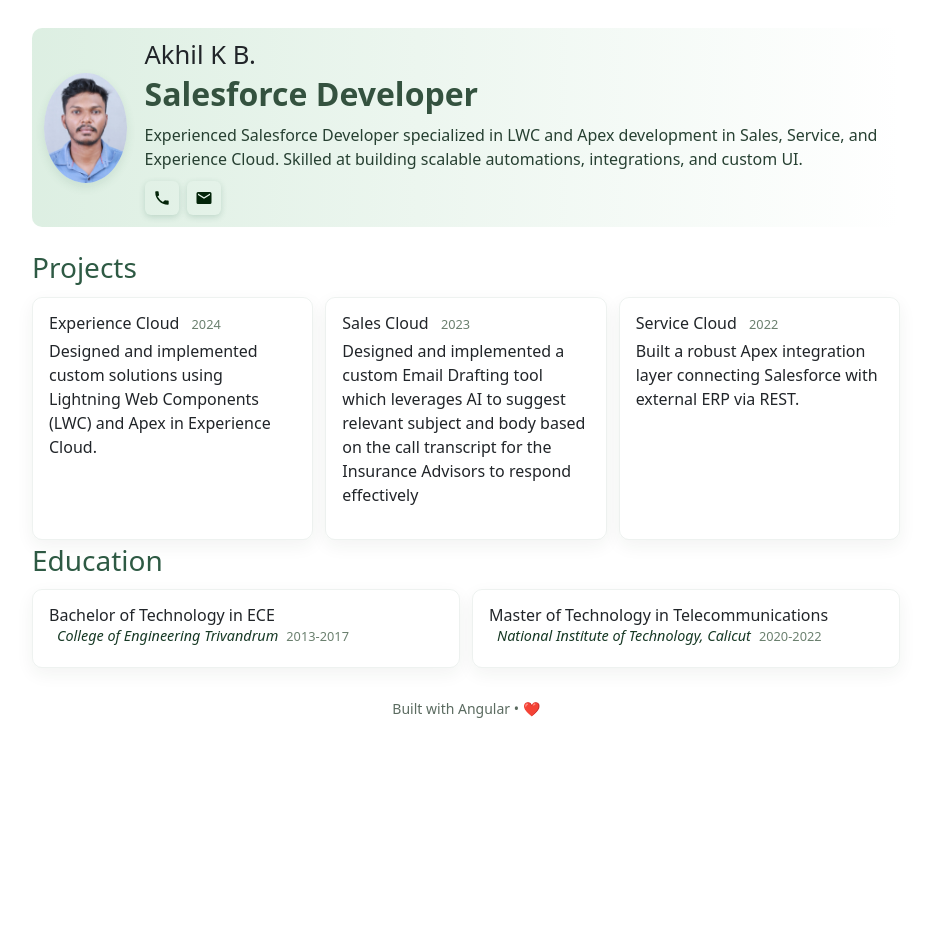
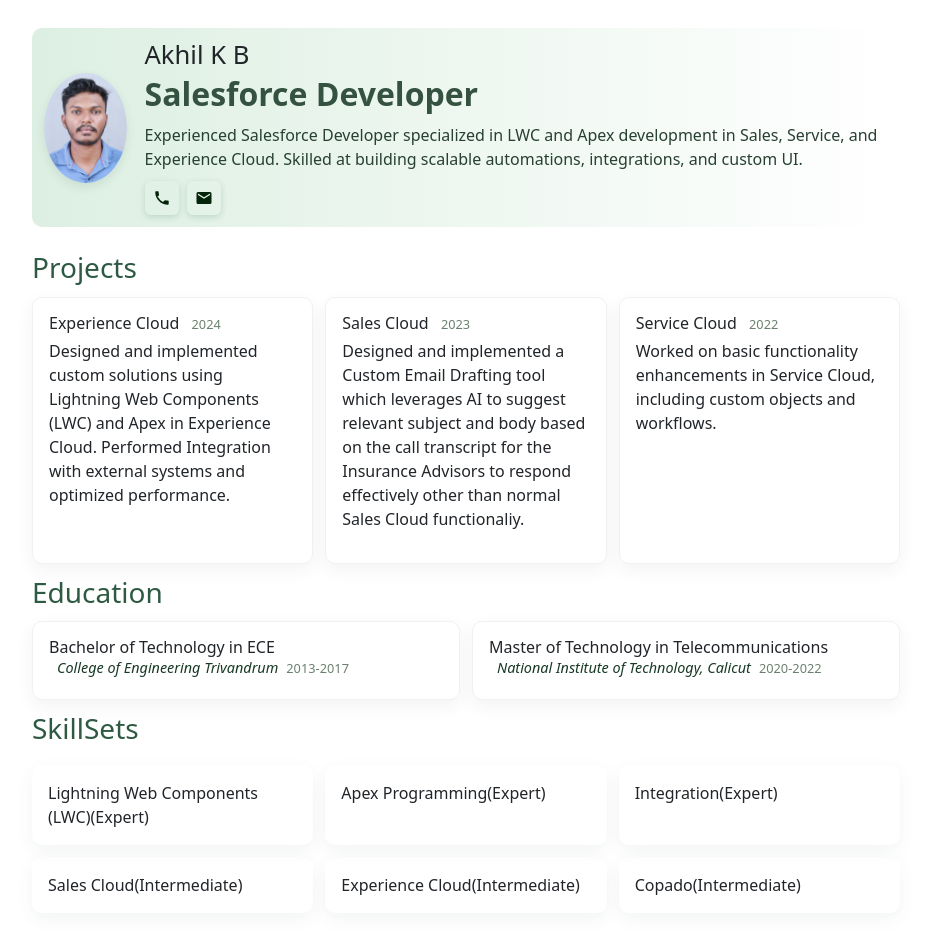
Before and after one commit to akhilbabuji/salesforce-portfolio, an Angular app: page / in a window 1280 px wide. Shown: the top 945 px of the page, without its empty margins (174-1105 px from the left). Before the commit the page ends 800 px from the top, so only its background shows below. Built offline with nearby package versions, Linux system fonts and the light colour scheme.

Commit message:
skills added

```diff
--- a/src/app/app.component.css
+++ b/src/app/app.component.css
@@ -66,8 +66,8 @@
 
 /* Optionally hide text if you keep a label beside the icon */
 .contact .label { display: none; }
-.portfolio h3 { margin-top: 4px; color: #2e5a44; }
-.grid { display: grid; grid-template-columns: repeat(auto-fit, minmax(240px, 1fr)); gap: 12px; margin-top: 12px; }
+.portfolio h3 { margin-top: 4px; margin-bottom: 12px; color: #2e5a44; }
+.grid { display: grid; grid-template-columns: repeat(auto-fit, minmax(240px, 1fr)); gap: 12px; margin-top: 12px; margin-bottom: 12px;}
 .card {
   padding: 16px;
   border: 1px solid rgba(43,95,68,0.08);
@@ -118,3 +118,69 @@
   background: linear-gradient(90deg, transparent, rgba(47,111,78,0.12), transparent);
   margin: 18px 0;
 }
+
+.skills {
+  margin-top: 24px;
+  padding: 16px;
+  background: linear-gradient(90deg, rgba(198,228,207,0.6), rgba(255,255,255,0));
+  border-radius: 10px;
+  transform: translateY(-6px) scale(1.02);
+}
+.skills h3 {
+  margin-top: 0;
+  color: #2e5a44;
+}
+.skills ul {
+  list-style: none;
+  padding-left: 0;
+  margin: 12px 0 0;
+}
+.skills li {
+  margin-bottom: 8px;
+  color: #274032;
+}
+
+.skills.hover,
+.skills:focus-within,
+.skills:focus {
+  margin-top: 24px;
+  padding: 16px;
+  background: linear-gradient(90deg, rgba(43, 92, 58, 0.6), rgba(159, 23, 23, 0));
+  border-radius: 10px;
+  transform: translateY(-6px) scale(1.02);
+}
+
+.skills:focus-visible {
+  box-shadow: 0 12px 28px rgba(27,50,36,0.18), 0 0 0 4px rgba(13, 59, 13, 0.12);
+}
+
+.skills-container {
+  display: flex;
+  flex-wrap: wrap;
+  gap: 12px; /* Space between boxes */
+  margin-top: 20px;
+}
+/* The individual Skill Box */
+.skill-box {
+  flex: 1 1 calc(33.333% - 12px); /* 3 boxes per row with gap */
+  background: var(--forest-green);
+  padding: 16px;
+  border-radius: 10px;
+  box-shadow: 0 6px 18px rgba(8, 82, 36, 0.06);
+  transition: transform 180ms ease, box-shadow 180ms ease;
+}
+.skill-box:hover,
+.skill-box:focus-within,
+.skill-box:focus {
+  transform: translateY(-6px) scale(1.02);
+  box-shadow: 0 12px 28px rgba(8, 82, 36, 0.15);
+  z-index: 5;
+  outline: none;
+}
+.skill-box:focus-visible {
+  box-shadow: 0 12px 28px rgba(8, 82, 36, 0.18), 0 0 0 4px rgba(134, 179, 134, 0.12);
+}
+.skill-box h4 {
+  margin: 0;
+  color: #fff;
+}
--- a/src/app/app.component.html
+++ b/src/app/app.component.html
@@ -38,6 +38,15 @@
       </article>
     </div>
   </section>
+  <section class="portfolio">
+    <h3>SkillSets</h3>
+    <div class="skills-container">
+      <div class="skill-box" *ngFor="let s of skill">
+        <span class="skillset-name">{{ s.name }}</span>
+        <span class="skillset-level">({{ s.level }})</span>
+      </div>
+    </div>
+  </section>
   <footer class="footer">
     <small>Built with Angular • ❤️</small>
   </footer>
--- a/src/app/app.component.ts
+++ b/src/app/app.component.ts
@@ -13,23 +13,37 @@
   year: string;
 }
 
+interface SkillItem {
+  name: string;
+  level: string;
+}
+
 @Component({
   selector: 'app-root',
   templateUrl: './app.component.html',
   styleUrls: ['./app.component.css']
 })
 export class AppComponent {
-  name = 'Akhil K B.';
+  name = 'Akhil K B';
   title = 'Salesforce Developer';
   photo = 'assets/537A9670 copy.jpg';
   summary = `Experienced Salesforce Developer specialized in LWC and Apex development in Sales, Service, and Experience Cloud. Skilled at building scalable automations, integrations, and custom UI.`;
   portfolio: PortfolioItem[] = [
-    { title: 'Experience Cloud', year: '2024', description: 'Designed and implemented custom solutions using Lightning Web Components (LWC) and Apex in Experience Cloud.' },
-    { title: 'Sales Cloud', year: '2023', description: 'Designed and implemented a custom Email Drafting tool which leverages AI to suggest relevant subject and body based on the call transcript for the Insurance Advisors to respond effectively' },
-    { title: 'Service Cloud', year: '2022', description: 'Built a robust Apex integration layer connecting Salesforce with external ERP via REST.' }
+    { title: 'Experience Cloud', year: '2024', description: 'Designed and implemented custom solutions using Lightning Web Components (LWC) and Apex in Experience Cloud. Performed Integration with external systems and optimized performance.' },
+    { title: 'Sales Cloud', year: '2023', description: 'Designed and implemented a Custom Email Drafting tool which leverages AI to suggest relevant subject and body based on the call transcript for the Insurance Advisors to respond effectively other than normal Sales Cloud functionaliy.' },
+    { title: 'Service Cloud', year: '2022', description: 'Worked on basic functionality enhancements in Service Cloud, including custom objects and workflows.' }
   ];
   education: EducationItem[] = [
     { title: 'Bachelor of Technology in ECE', college: 'College of Engineering Trivandrum', year: '2013-2017' },
     { title: 'Master of Technology in Telecommunications', college: 'National Institute of Technology, Calicut', year: '2020-2022'}
   ];
+
+  skill: SkillItem[] = [
+    { name: 'Lightning Web Components (LWC)', level: 'Expert' },
+    { name: 'Apex Programming', level: 'Expert' },
+    { name: 'Integration', level: 'Expert' },
+    { name: 'Sales Cloud', level: 'Intermediate' },
+    { name: 'Experience Cloud', level: 'Intermediate' },
+    { name: 'Copado', level: 'Intermediate' }
+  ];
 }
```
Also changed, not shown: src/assets/forrest.jpg (added).
